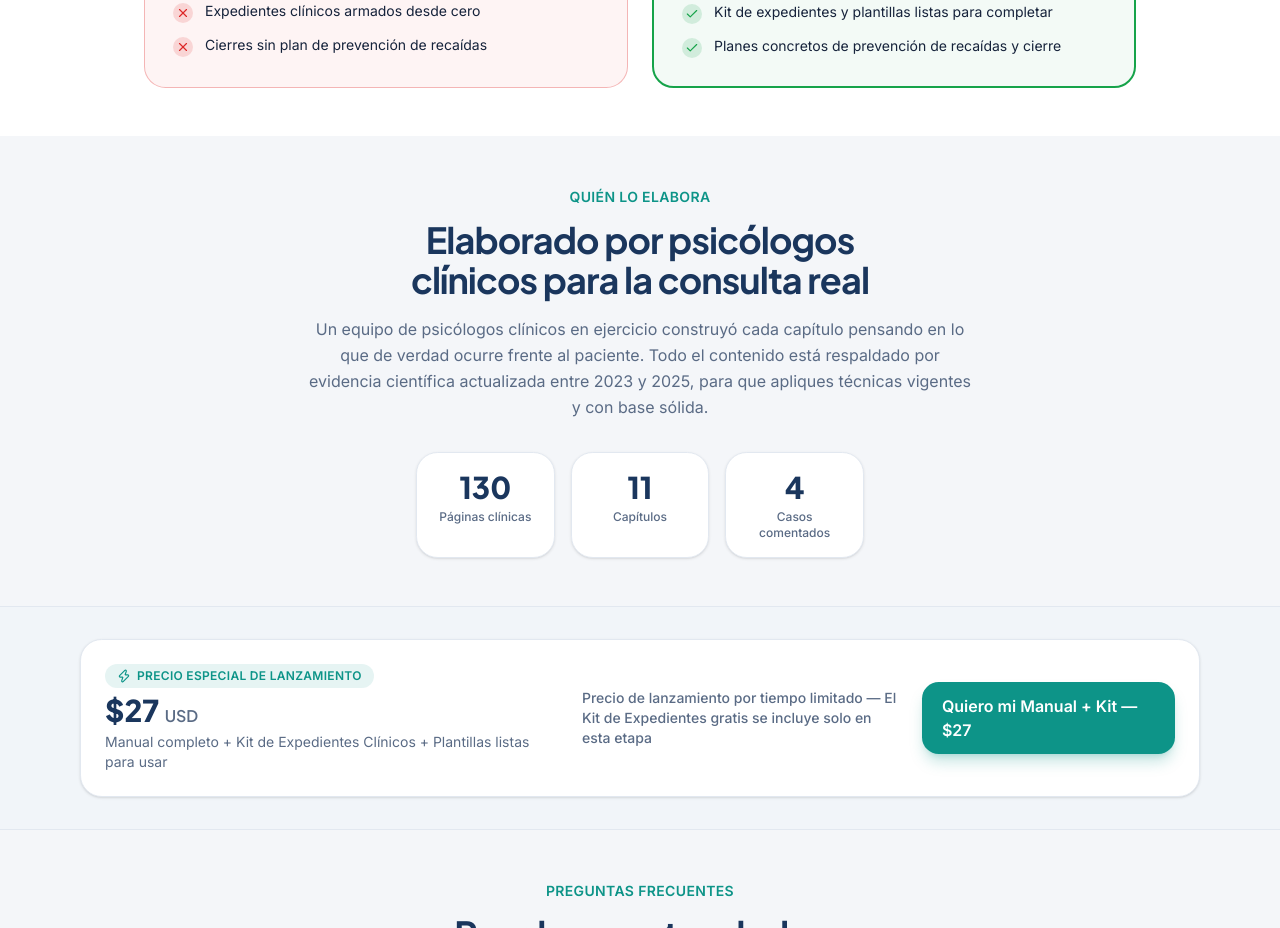
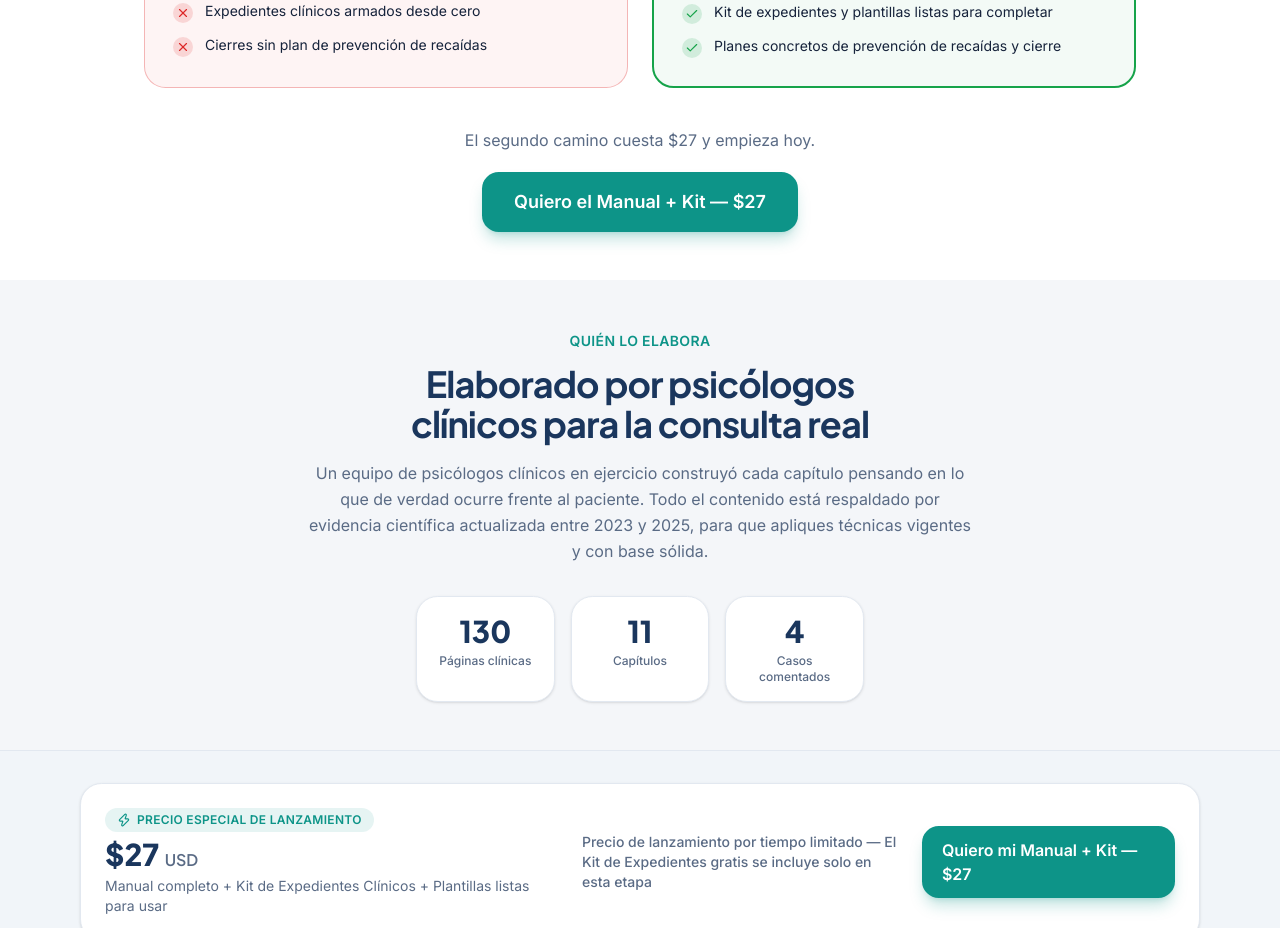
Before and after one commit to librosdigitalesonline/tcc-audit, a Next.js app: page /manual-tcc in a window 1280 px wide. Shown: the part 5460-6388 px from the top of the page. Built offline with nearby package versions, Linux system fonts and the light colour scheme.

Commit message:
Add CTA block below Comparison section grid

```diff
--- a/components/comparison.tsx
+++ b/components/comparison.tsx
@@ -1,5 +1,6 @@
 import { X, Check } from 'lucide-react'
 import { FadeIn } from '@/components/fade-in'
+import { CtaButton } from '@/components/cta-button'
 
 const WITHOUT = [
   'Horas perdidas buscando técnicas en varios libros',
@@ -75,6 +76,15 @@ export function Comparison() {
             </div>
           </FadeIn>
         </div>
+
+        <FadeIn delay={200}>
+          <div className="mt-10 text-center">
+            <p className="text-base text-muted-foreground mb-5">
+              El segundo camino cuesta $27 y empieza hoy.
+            </p>
+            <CtaButton size="lg">Quiero el Manual + Kit — $27</CtaButton>
+          </div>
+        </FadeIn>
       </div>
     </section>
   )
```
